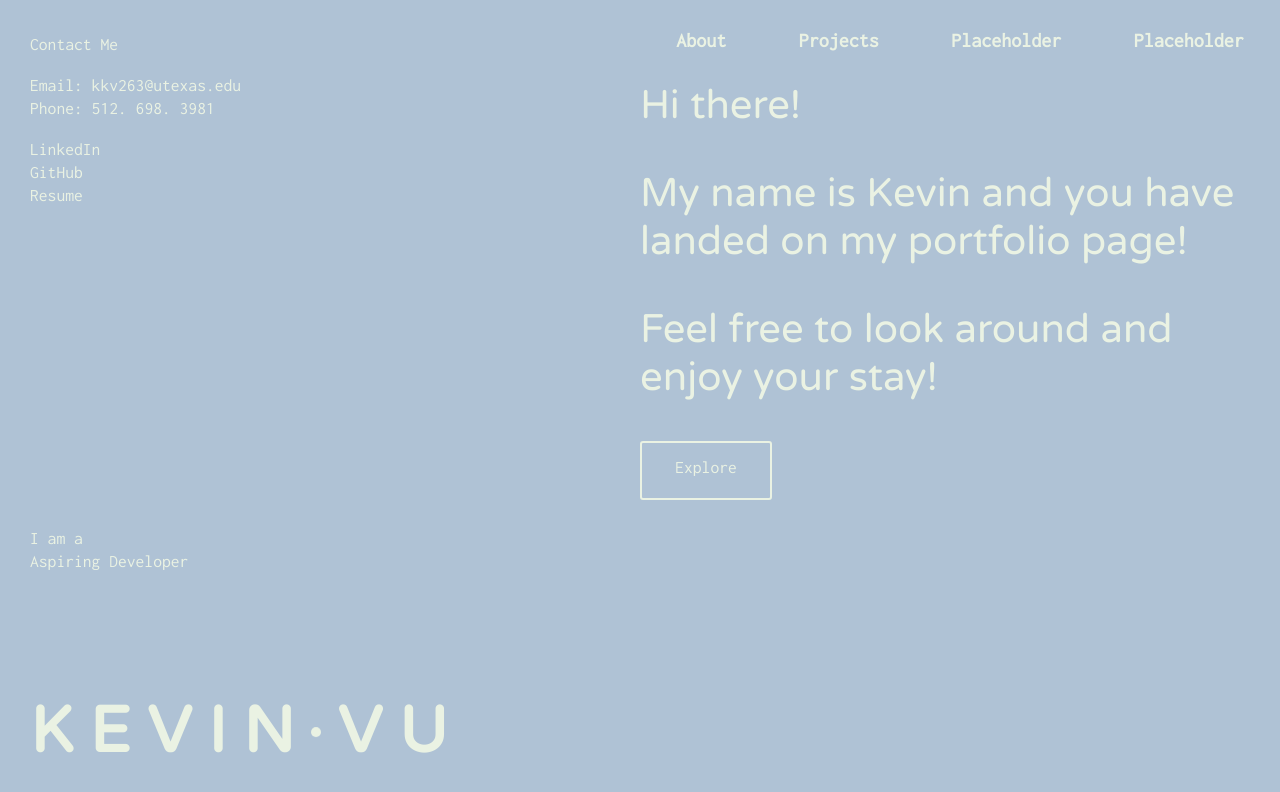
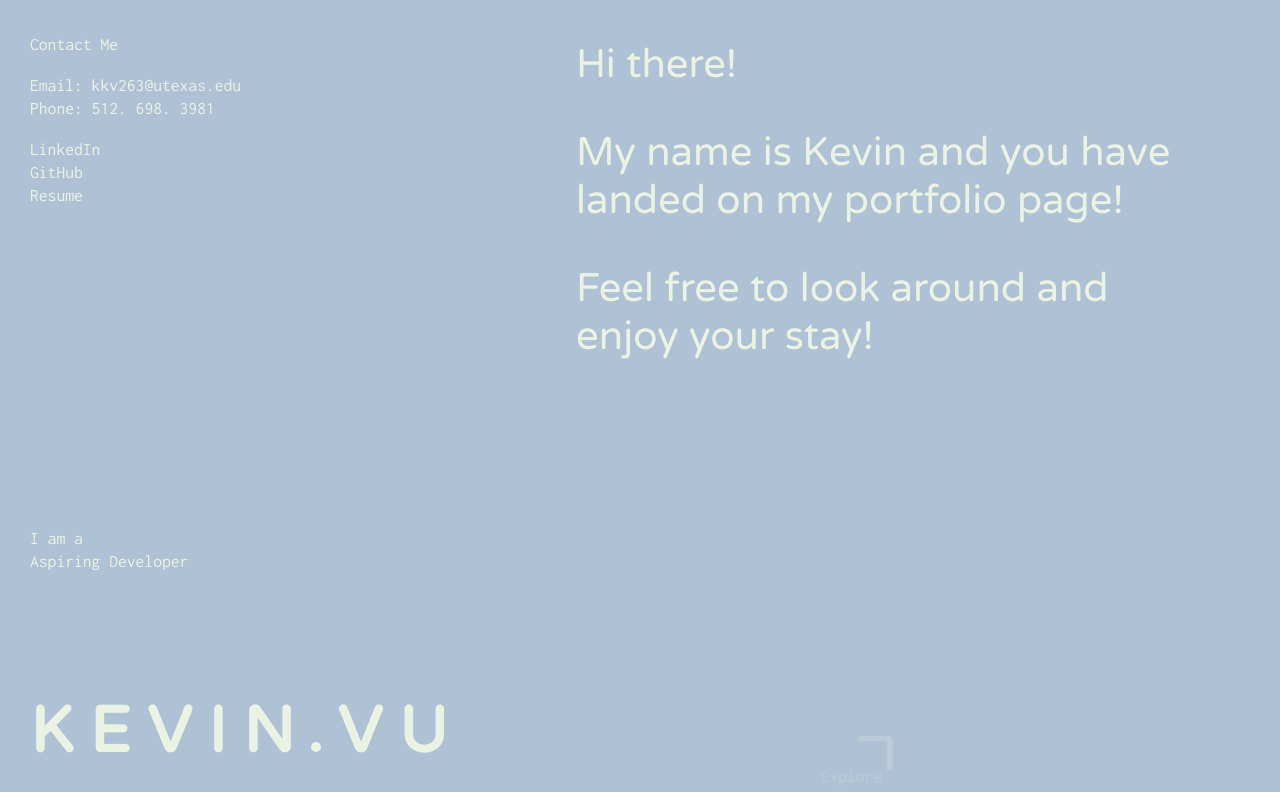
Before and after one commit to kkv263/portfolio2, a React app: page / in a window 1280 px wide. Shown: the top 792 px of the page. Built offline with nearby package versions, Linux system fonts and the light colour scheme.

Commit message:
progress on welcomecontainer

```diff
--- a/public/index.html
+++ b/public/index.html
@@ -21,7 +21,7 @@
       work correctly both with client-side routing and a non-root public URL.
       Learn how to configure a non-root public URL by running `npm run build`.
     -->
-    <title>React App</title>
+    <title>Kevin Vu</title>
   </head>
   <body>
     <noscript>
--- a/src/components/NavigationBar.js
+++ b/src/components/NavigationBar.js
@@ -1,36 +1,50 @@
 import React, { Component } from 'react';
 import styled from 'styled-components';
 
-const NavItem = styled.h1`
-font-size: 1.25em;
+const NavItem = styled.h2`
+font-size: 1em;
 color: #EAF2E3;
 font-family: 'Inconsolata', monospace;
 transition: color ease .25s;
+padding-top:20px;
+text-align: right;
+width: 20px;
 &:hover {
 		color: #F25757;
 	}
 `
 
-const Wrapper = styled.div`
-padding-top: 30px;
-padding-bottom: 30px;
-display: flex;
-justify-content: space-around;
-width:100%;
+const Accordian = styled.div`
+transition: border-color ease .25s;
+position: absolute;
+top:30px;
+right: 30px;
+width: 40px;
+height: 30px;
+border: 3px solid #EAF2E3;
+border-radius: 10px;
+cursor: pointer;
+  &:hover {
+    border-color: #F25757;
+  }
+  &:hover > div {
+    border-color: #F25757;
+  }
+`
+
+const AccordLines = styled.div`
+transition: border-color ease .25s;
+margin-top: 6px;
+border-bottom: 1.5px solid #EAF2E3;
+width: 70%;
+margin-right: auto;
+margin-left: auto;
 `
 
 class NavigationBar extends Component {
   render() {
     return (
-      <div>
-      <Wrapper>
-        <NavItem>About</NavItem>
-        <NavItem>Projects</NavItem>
-        <NavItem>Placeholder</NavItem>
-        <NavItem>Placeholder</NavItem>
-      </Wrapper>
-
-      </div>
+      <div></div>
     );
   }
 }
--- a/src/containers/HomeContainer.js
+++ b/src/containers/HomeContainer.js
@@ -1,5 +1,5 @@
 import React, { Component } from 'react';
-import { Paragraph, TextWrapper, Wrapper, Brand, BrandWrapper } from '../styles/Home.style';
+import { Paragraph, TextWrapper, Wrapper, Brand } from '../styles/Home.style';
 
 class HomeContainer extends Component {
   render() {
@@ -14,7 +14,7 @@ class HomeContainer extends Component {
         <p>&nbsp;</p>
         <Paragraph><a href="https://www.linkedin.com/in/kkv263/" target="_blank" rel="noopener noreferrer">LinkedIn</a></Paragraph>
         <Paragraph><a href="https://github.com/kkv263" target="_blank" rel="noopener noreferrer">GitHub</a></Paragraph>
-        <Paragraph><a href="#" target="_blank" rel="noopener noreferrer">Resume</a></Paragraph>
+        <Paragraph><a href="#resume" target="_blank" rel="noopener noreferrer">Resume</a></Paragraph>
         <Paragraph size="325px"><span>I am a</span></Paragraph>
         <Paragraph ><span>Aspiring Developer</span></Paragraph>
         </TextWrapper>
--- a/src/containers/WelcomeContainer.js
+++ b/src/containers/WelcomeContainer.js
@@ -1,17 +1,18 @@
 import React, { Component } from 'react';
 import NavigationBar from '../components/NavigationBar'
-import { Paragraph, Wrapper, Button } from '../styles/Welcome.style';
+import { Paragraph, Wrapper, DownArrow, ArrowWrapper } from '../styles/Welcome.style';
 
 class WelcomeContainer extends Component {
   render() {
     return (
       <Wrapper>
         <NavigationBar></NavigationBar>
-        <Paragraph>Hi there!</Paragraph>
-
-        <Paragraph>My name is Kevin and you have landed on my portfolio page!</Paragraph>
-        <Paragraph>Feel free to look around and enjoy your stay!</Paragraph>
-        <Button>Explore</Button>
+        <Paragraph time=".5s">Hi there!</Paragraph>
+        <Paragraph time="1s">My name is Kevin and you have landed on my portfolio page!</Paragraph>
+        <Paragraph time="1.5s">Feel free to look around and enjoy your stay!</Paragraph>
+        <ArrowWrapper>
+        <DownArrow><p>Explore</p></DownArrow>
+        </ArrowWrapper>
       </Wrapper>
     );
   }
--- a/src/styles/Home.style.js
+++ b/src/styles/Home.style.js
@@ -1,4 +1,4 @@
-import styled, { keyframes } from 'styled-components';
+import styled from 'styled-components';
 
 export const Paragraph = styled.p`
 font-size: 1.1em;
@@ -19,7 +19,7 @@ color: inherit;
 export const Wrapper = styled.div`
 position: relative;
 background-color: #AFC2D5;
-width: 50%;
+width: 45%;
 height: 100vh;
 float:left;
 `;
@@ -27,15 +27,8 @@ float:left;
 export const TextWrapper = styled.div`
 padding-top:30px;
 padding-left:30px;
-
 display: inline-block;
 vertical-align: middle;
-`;
-
-export const rotate360 = keyframes`
-	from {-webkit-transform:translate(0, 0px);}
-  65% {-webkit-transform:translate(0, -15px);}
-  to {-webkit-transform: translate(0, -0px);
 `;
 
 export const Brand = styled.h1`
@@ -48,9 +41,7 @@ padding-left:30px;
 transition: color ease .25s;
 text-decoration: none !important;
   > div {
-
 		transition: background-color ease .25s;
-		animation: ${rotate360} 3s ease-in-out infinite;
 		display:inline-block;
 		width: 10px;
 		height: 10px;
@@ -60,7 +51,7 @@ text-decoration: none !important;
 		border-radius: 50px;
 
 	}
-&:hover > div{
+&:hover > div {
 		background-color: #F25757;
 	}
 &:hover {
--- a/src/styles/Welcome.style.js
+++ b/src/styles/Welcome.style.js
@@ -1,34 +1,61 @@
-import styled from 'styled-components';
-
+import styled, { keyframes } from 'styled-components';
 
 export const Wrapper = styled.div`
 background-color: #AFC2D5;
-width: 50%;
+width: 55%;
 height: 100vh;
 float: right;
 `
+export const float = keyframes`
+	from {-webkit-transform:translate(0, 0px);}
+  65% {-webkit-transform:translate(0, -5px);}
+  to {-webkit-transform:translate(0, -0px);
+`;
 
+export const fadeIn = keyframes`
+from { opacity: 0; }
+to   { opacity: 1; }
+`
 export const Paragraph = styled.p`
+padding-right: 15%;
+animation: ${fadeIn} ${props => props.time} ease;
 font-family: 'Varela Round', sans-serif;
 font-size: 2.5em;
 color: #EAF2E3;
-padding-bottom: 40px;
+padding-top: 40px;
 `
 
-export const Button = styled.div`
-  font-size: 1.1em;
-  color: #EAF2E3;
-  font-family: 'Inconsolata', monospace;
-	border-radius: 3px;
-  border: 2px solid #EAF2E3;
-  padding-top: 15px;
-  color: #EAF2E3;
-  width: 20%;
-  height: 5%;
-  text-align:center;
-  transition: all ease .25s;
+export const ArrowWrapper = styled.div`
+width: 55%;
+height:60px;
+position: absolute;
+bottom 0px;
+text-align:center;
+`
+
+export const DownArrow = styled.div`
+display:inline-block;
+border-right: 6px solid #EAF2E3;
+border-top: 6px solid #EAF2E3;
+border-radius: 6px;
+width: 30px;
+height: 30px;
+margin-right: 15%;
+position:relative;
+animation: ${float} 2s ease-in-out infinite;
+opacity:0.2;
+transition: opacity ease .25s;
+cursor:pointer;
+
+  > p {
+    font-size: 1.1em;
+    color: #EAF2E3;
+    font-family: 'Inconsolata', monospace;
+    top:25px;
+    right:5px;
+    position:absolute;
+  }
   &:hover {
-		color: #F25757;
-    border-color: #F25757;
-	}
+    opacity:0.5;
+  }
 `
```
Also changed, not shown: src/assets/chevron.png (added).
